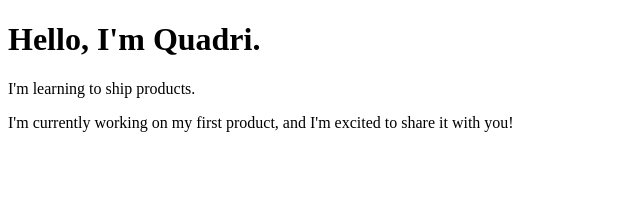
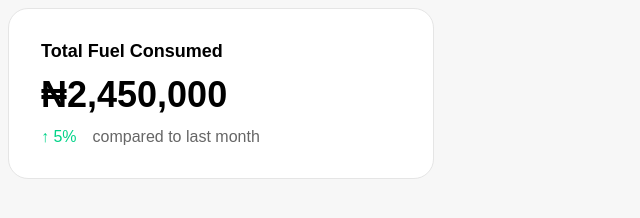
Before and after one commit to kolability/product-lab, a plain HTML site: page index.html in a window 1280 px wide. Shown: the whole page, without its empty margins (0-640 px from the left). Drawn offline with Linux system fonts and the light colour scheme.

Commit message:
Update dashboard card

```diff
--- a/index.html
+++ b/index.html
@@ -3,12 +3,23 @@
   <head>
     <meta charset="UTF-8">
     <meta name="viewport" content="width=device-width, initial-scale=1.0">
-    <title>My First Product</title>
+    <title>Fuel Dashboard</title>
+
+    <link rel="stylesheet" href="style.css">
   </head>
 
   <body>
-    <h1>Hello, I'm Quadri.</h1>
-    <p>I'm learning to ship products.</p>
-    <p>I'm currently working on my first product, and I'm excited to share it with you!</p>
+    <div class="card">
+      <h3>Total Fuel Consumed</h3>
+
+      <p class="amount">
+        ₦2,450,000
+      </p>
+
+      <div class="growth">
+        <span class="percentage">↑ 5%</span>
+        <p>compared to last month</p>
+
+    </div>
   </body>
 </html>
```
